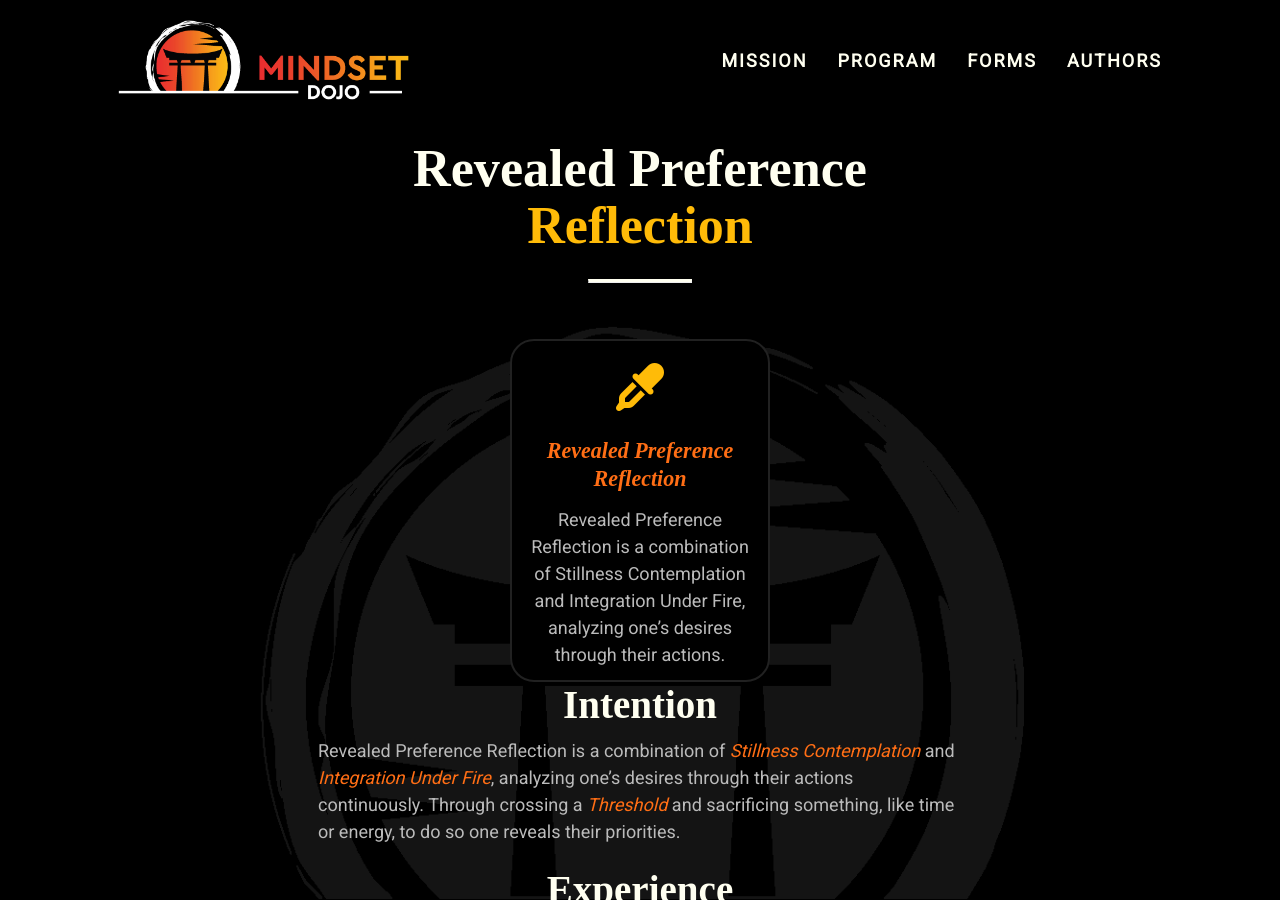
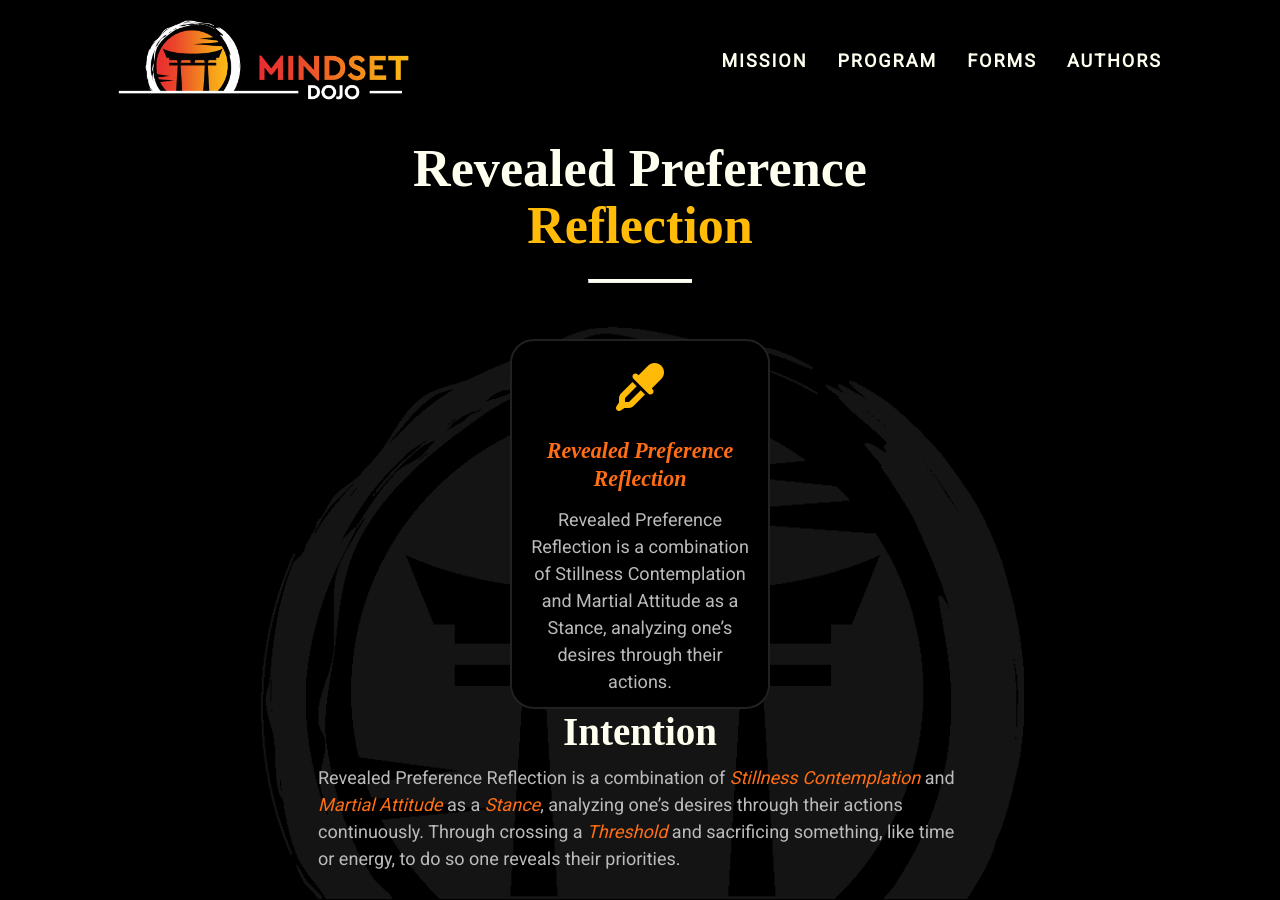
Before and after one commit to mindset-dojo/mindset-dojo.github.io, a Jekyll site: the page built from _forms/revealed-preference-reflection.md, in a window 1280 px wide and 900 px high. Built offline with Jekyll 4.4.1, drawn with Linux system fonts in a browser that asks for light colours; some web fonts are replaced.

Commit message:
refactor(forms & insights): remove references to deleted integration under fire form and replaced them with it's foundation: martial attitude as a stance.

```diff
--- a/_forms/revealed-preference-reflection.md
+++ b/_forms/revealed-preference-reflection.md
@@ -6,7 +6,7 @@ published_date: 2025-11-02
 refactored_date: 2025-11-02
 authors:
 - kyle-ingersoll
-excerpt: Revealed Preference Reflection is a combination of Stillness Contemplation and Integration Under Fire, analyzing one's desires through their actions.
+excerpt: Revealed Preference Reflection is a combination of Stillness Contemplation and Martial Attitude as a Stance, analyzing one's desires through their actions.
 icon: fa-solid fa-eye-dropper
 tags:
   - practice
@@ -22,7 +22,7 @@ inspirations:
 
 ## Intention
 
-Revealed Preference Reflection is a combination of [Stillness Contemplation](../stillness-contemplation) and [Integration Under Fire](../integration-under-fire), analyzing one's desires through their actions continuously. Through crossing a [Threshold](../threshold) and sacrificing something, like time or energy, to do so one reveals their priorities.
+Revealed Preference Reflection is a combination of [Stillness Contemplation](../stillness-contemplation) and [Martial Attitude](../martial-attitude) as a [Stance](../stance), analyzing one's desires through their actions continuously. Through crossing a [Threshold](../threshold) and sacrificing something, like time or energy, to do so one reveals their priorities.
 
 ## Experience
 
```
Also changed, not shown: _forms/blameless-postmortem.md (+1 -1 lines), _forms/tone.md (+1 -1 lines), _insights/2025/michael-basil/2025-10-23-demonstration-becomes-dojo.md (+2 -2 lines).
